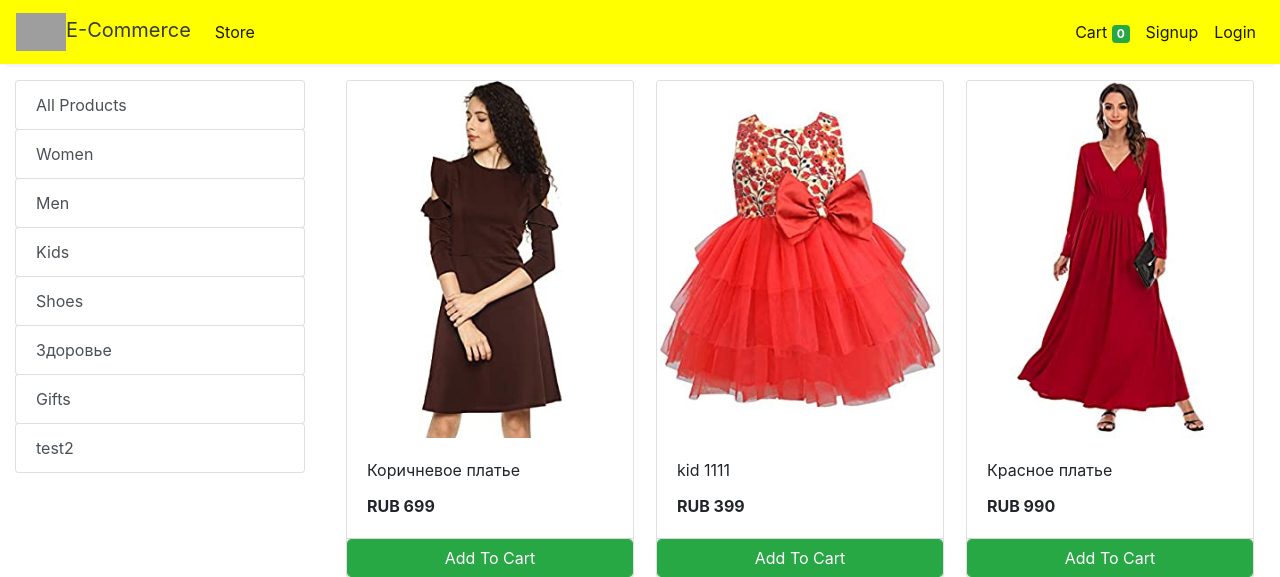
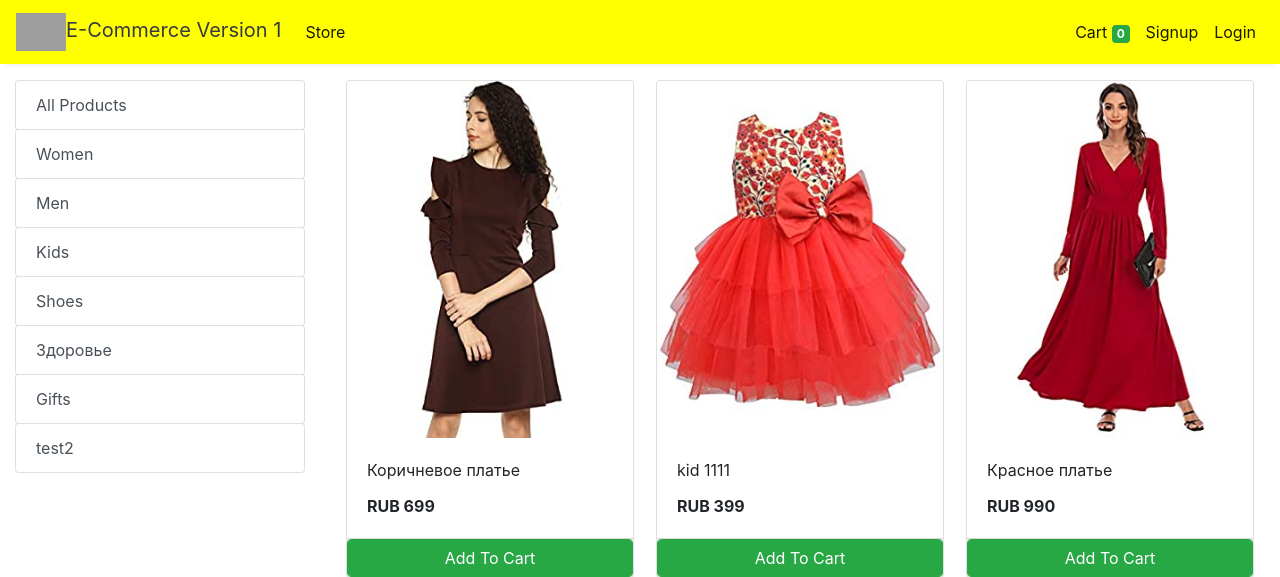
Before and after one commit to AndreyYashkov/v2, a Django app: page /store in a window 1280 px wide. Shown: the top 577 px of the page. Run offline with Django 3.2, Linux system fonts and the light colour scheme; data comes from the database, SQL or seed files in the repository; both versions use the stored data as it was after the commit; some libraries are stand-ins or nearby versions; grey boxes are pictures that could not be loaded.

Commit message:
git init

```diff
--- a/requirements.txt
+++ b/requirements.txt
@@ -3,7 +3,7 @@ asgiref==3.3.1
 astroid==2.5.3
 colorama==0.4.4
 distlib==0.3.1
-Django==3.1.7
+Django
 filelock==3.0.12
 isort==5.8.0
 lazy-object-proxy==1.6.0
--- a/store/templates/base.html
+++ b/store/templates/base.html
@@ -10,7 +10,7 @@
   <link rel="stylesheet" href="https://maxcdn.bootstrapcdn.com/bootstrap/4.0.0/css/bootstrap.min.css"
     integrity="sha384-Gn5384xqQ1aoWXA+058RXPxPg6fy4IWvTNh0E263XmFcJlSAwiGgFAW/dAiS6JXm" crossorigin="anonymous">
 
-  <title>E-commerce Website</title>
+  <title>E-commerce Website Version 1</title>
 
   <style>
     nav{
@@ -38,7 +38,7 @@
     <a class="navbar-brand ms-3 text-dark " href="/">
     <link rel="stylesheet" href="https://use.fontawesome.com/releases/v5.7.0/css/all.css" integrity="sha384-lZN37f5QGtY3VHgisS14W3ExzMWZxybE1SJSEsQp9S+oqd12jhcu+A56Ebc1zFSJ" crossorigin="anonymous">
 
-    <img src="https://www.freepnglogos.com/uploads/shopping-cart-png/shopping-cart-svg-png-icon-download-28.png" style="width:50px;height:50px,color:text-light;">E-Commerce</a>
+    <img src="https://www.freepnglogos.com/uploads/shopping-cart-png/shopping-cart-svg-png-icon-download-28.png" style="width:50px;height:50px,color:text-light;">E-Commerce Version 1</a>
     <button class="navbar-toggler" type="button" data-toggle="collapse" data-target="#navbarSupportedContent"
       aria-controls="navbarSupportedContent" aria-expanded="false" aria-label="Toggle navigation">
       <span class="navbar-toggler-icon"></span>
```
Also changed, not shown: db.sqlite3.
